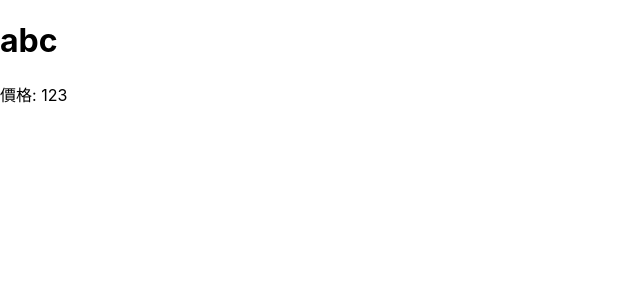
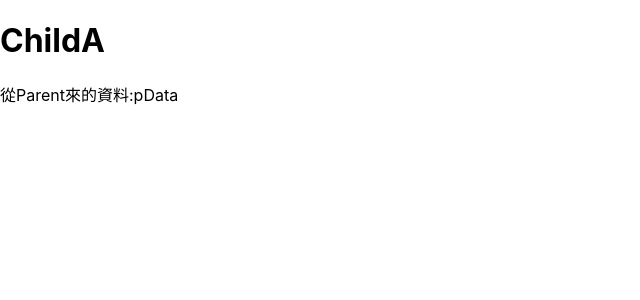
Before and after one commit to Aaronwan198607/React, a React (Create React App) app: page / in a window 1280 px wide. Shown: the top 300 px of the page, without its empty margins (0-640 px from the left). Built offline with nearby package versions, Linux system fonts and the light colour scheme.

Commit message:
parent->child傳遞資料

```diff
--- a/src/0210/3-1.p-c傳遞資料/ChildA.js
+++ b/src/0210/3-1.p-c傳遞資料/ChildA.js
@@ -0,0 +1,11 @@
+import React from 'react'
+function ChildA(props) {
+  const { pData } = props
+  return (
+    <>
+      <h1>ChildA</h1>
+      <p>從Parent來的資料:{pData}</p>
+    </>
+  )
+}
+export default ChildA
--- a/src/0210/3-1.p-c傳遞資料/Parent.js
+++ b/src/0210/3-1.p-c傳遞資料/Parent.js
@@ -0,0 +1,13 @@
+import { useState } from "react"
+
+import ChildA from './ChildA'
+function Parent() {
+  const [pData, setPData] = useState('pData')
+
+  return (
+    <>
+      <ChildA pData={pData} />
+    </>
+  )
+}
+export default Parent
--- a/src/App.js
+++ b/src/App.js
@@ -1,4 +1,4 @@
-import Parent from "./0210/2.props屬性-預設屬性與傳入參數預設值/0210/1.props/Parent.js"
+import Parent from "./0210/3-1.p-c傳遞資料/Parent"
 function App() {
   return (
     <>
```
Also changed, not shown: src/0210/3-1.p-c傳遞資料/ChildB.js (+16 -0 lines).
